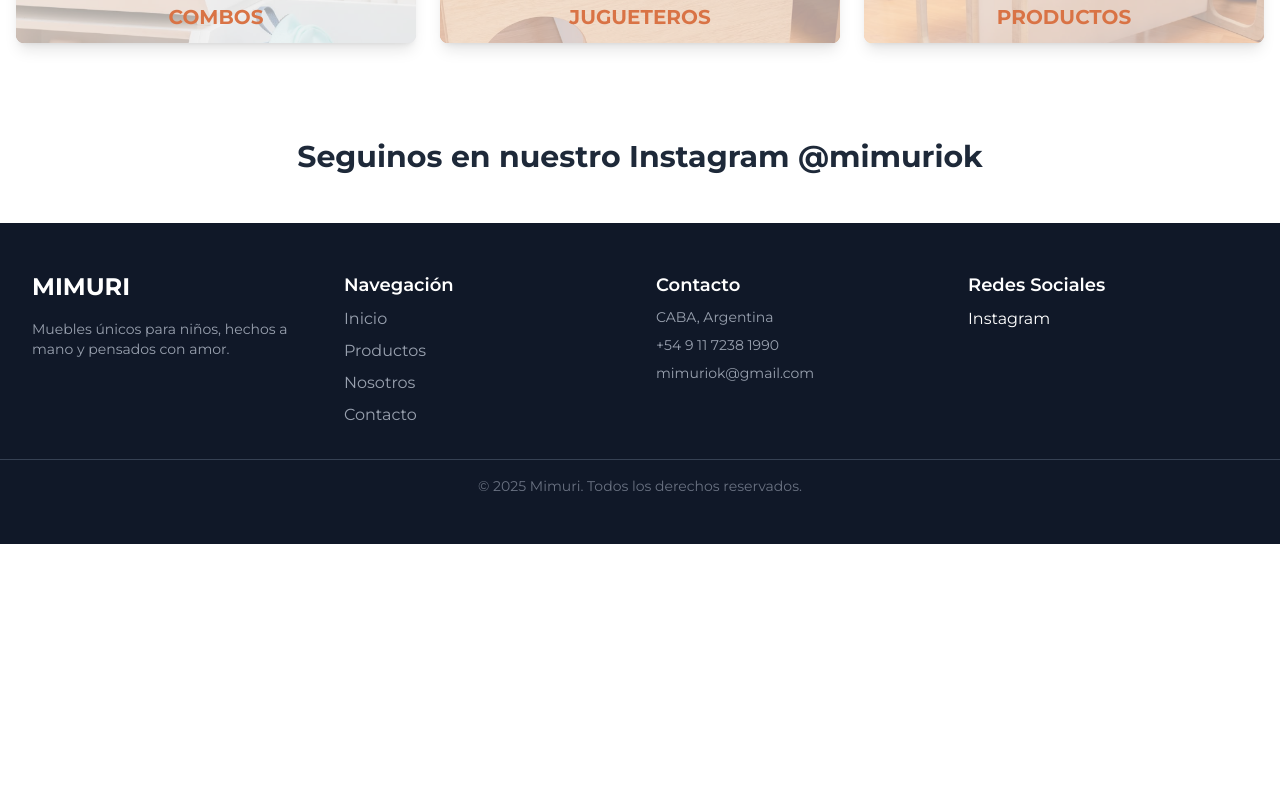
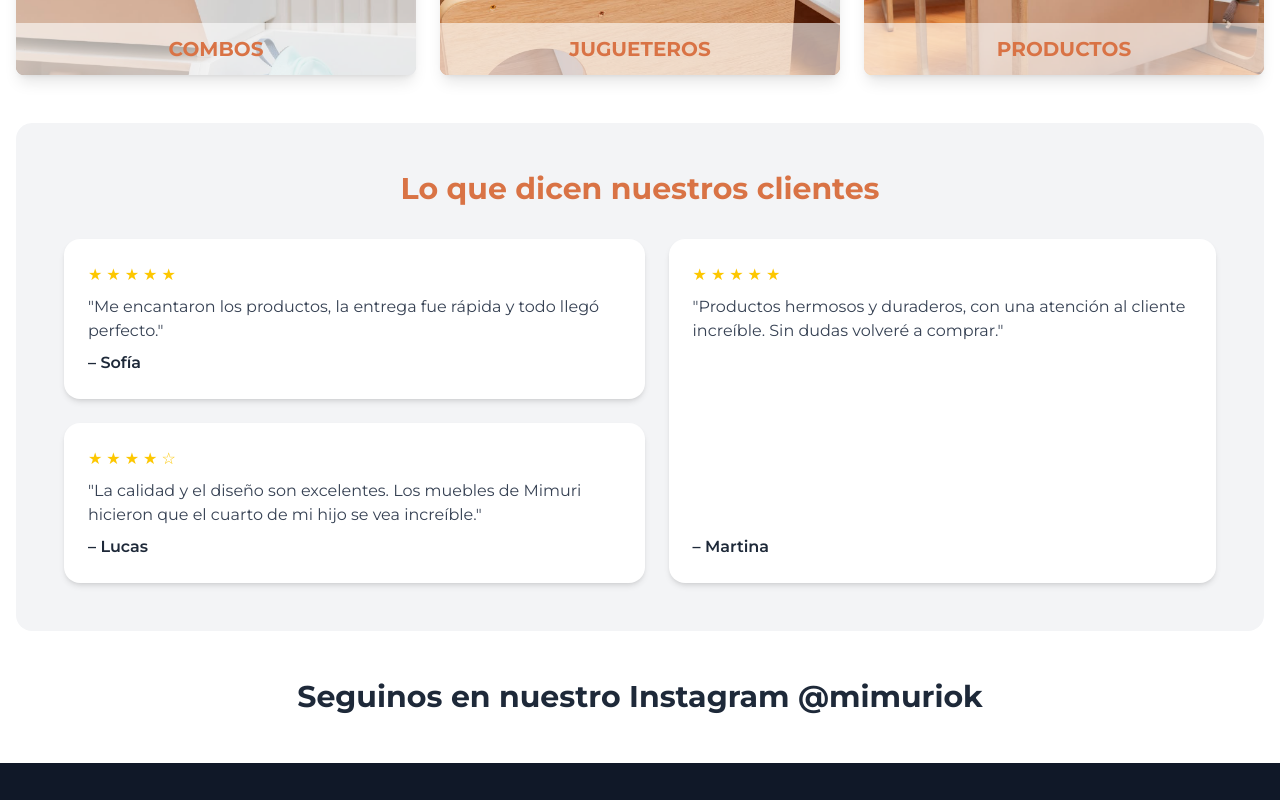
Before and after one commit to NicoleGluj/mimuri-proyecto, a React app in the folder frontend/: page / in a window 1280 px wide. Shown: the part 1400-2200 px from the top of the page. Before the commit the page ends 1944 px from the top, so only its background shows below. Built offline with nearby package versions, Linux system fonts and the light colour scheme; the HTML template or start-up script is replaced by a standard one.

Commit message:
add: section opiniones home

```diff
--- a/frontend/src/components/Hero.jsx
+++ b/frontend/src/components/Hero.jsx
@@ -34,7 +34,7 @@ const Hero = () => {
   };
 
   return (
-    <section className="relative container mx-auto px-4 h-[85vh] max-w-full">
+    <section className="relative container mx-auto px-4 h-[85vh] max-w-full mt-3">
       <img
         src={heroImages[currentIndex]}
         alt="Hero"
--- a/frontend/src/views/Home.jsx
+++ b/frontend/src/views/Home.jsx
@@ -16,7 +16,7 @@ const Home = () => {
       <Hero />
 
       {/* SECCION ICONOS */}
-      <section className="container mx-auto px-4 py-4 mt-12">
+      <section className="container mx-auto px-4 py-6  mt-6 md:mt-13">
         <div className="grid grid-cols-1 md:grid-cols-4 gap-8 text-center items-stretch">
           <div className="flex flex-col items-center justify-start h-full transition-transform duration-300 hover:scale-105 p-4">
             <TruckIcon className="size-14 text-[#eb9665] mb-4 transition-colors duration-300 hover:text-[#d97345]" />
@@ -49,7 +49,7 @@ const Home = () => {
       </section>
 
       {/* SECCION BANNERS */}
-      <section className="container mx-auto px-4 py-12">
+      <section className="w-full px-4 py-8 md:py-12">
         <div className="grid grid-cols-1 md:grid-cols-3 gap-6">
           {/* Banner Sets */}
           <div className="relative rounded-lg overflow-hidden shadow-lg group cursor-pointer">
@@ -95,8 +95,74 @@ const Home = () => {
         </div>
       </section>
 
+      {/* SECCIÓN OPINIONES - CENTRADO CORRECTO */}
+      <section className="w-auto bg-gray-100 py-12 px-4 mx-4 rounded-2xl">
+        <div className="max-w-6xl mx-auto">
+          {/* Título */}
+          <h2 className="text-2xl md:text-3xl font-bold text-[#d97345] text-center mb-8">
+            Lo que dicen nuestros clientes
+          </h2>
+
+          {/* Contenedor centrado */}
+          <div className="flex flex-col md:flex-row justify-center gap-6">
+            {/* Columna izquierda - dos testimonios apilados */}
+            <div className="flex flex-col gap-6">
+              <div className="bg-white rounded-2xl shadow-md p-6 flex flex-col justify-between">
+                <div>
+                  <div className="flex mb-2 justify-center md:justify-start">
+                    <span className="text-yellow-400 mr-1">★</span>
+                    <span className="text-yellow-400 mr-1">★</span>
+                    <span className="text-yellow-400 mr-1">★</span>
+                    <span className="text-yellow-400 mr-1">★</span>
+                    <span className="text-yellow-400">★</span>
+                  </div>
+                  <p className="text-gray-700 mb-2 text-center md:text-left">
+                    "Me encantaron los productos, la entrega fue rápida y todo llegó perfecto."
+                  </p>
+                </div>
+                <span className="font-semibold text-gray-800 block text-center md:text-left">– Sofía</span>
+              </div>
+
+              <div className="bg-white rounded-2xl shadow-md p-6 flex flex-col justify-between">
+                <div>
+                  <div className="flex mb-2 justify-center md:justify-start">
+                    <span className="text-yellow-400 mr-1">★</span>
+                    <span className="text-yellow-400 mr-1">★</span>
+                    <span className="text-yellow-400 mr-1">★</span>
+                    <span className="text-yellow-400 mr-1">★</span>
+                    <span className="text-yellow-400">☆</span>
+                  </div>
+                  <p className="text-gray-700 mb-2 text-center md:text-left">
+                    "La calidad y el diseño son excelentes. Los muebles de Mimuri hicieron que el cuarto de mi hijo se vea increíble."
+                  </p>
+                </div>
+                <span className="font-semibold text-gray-800 block text-center md:text-left">– Lucas</span>
+              </div>
+            </div>
+
+            {/* Columna derecha - testimonio grande */}
+            <div className="bg-white rounded-2xl shadow-md p-6 flex flex-col justify-between">
+              <div>
+                <div className="flex mb-2 justify-center md:justify-start">
+                  <span className="text-yellow-400 mr-1">★</span>
+                  <span className="text-yellow-400 mr-1">★</span>
+                  <span className="text-yellow-400 mr-1">★</span>
+                  <span className="text-yellow-400 mr-1">★</span>
+                  <span className="text-yellow-400">★</span>
+                </div>
+                <p className="text-gray-700 mb-2 text-center md:text-left">
+                  "Productos hermosos y duraderos, con una atención al cliente increíble. Sin dudas volveré a comprar."
+                </p>
+              </div>
+              <span className="font-semibold text-gray-800 block text-center md:text-left">– Martina</span>
+            </div>
+          </div>
+        </div>
+      </section>
+
+
       {/* SECCION SEGUIR EN INSTAGRAM */}
-      <section className="container mx-auto px-4 py-12 flex justify-center">
+      <section className="container mx-auto px-4 py-8 md:py-12 flex justify-center">
         <h2 className="text-2xl md:text-3xl font-bold text-gray-800">
           Seguinos en nuestro Instagram @mimuriok
         </h2>
```
